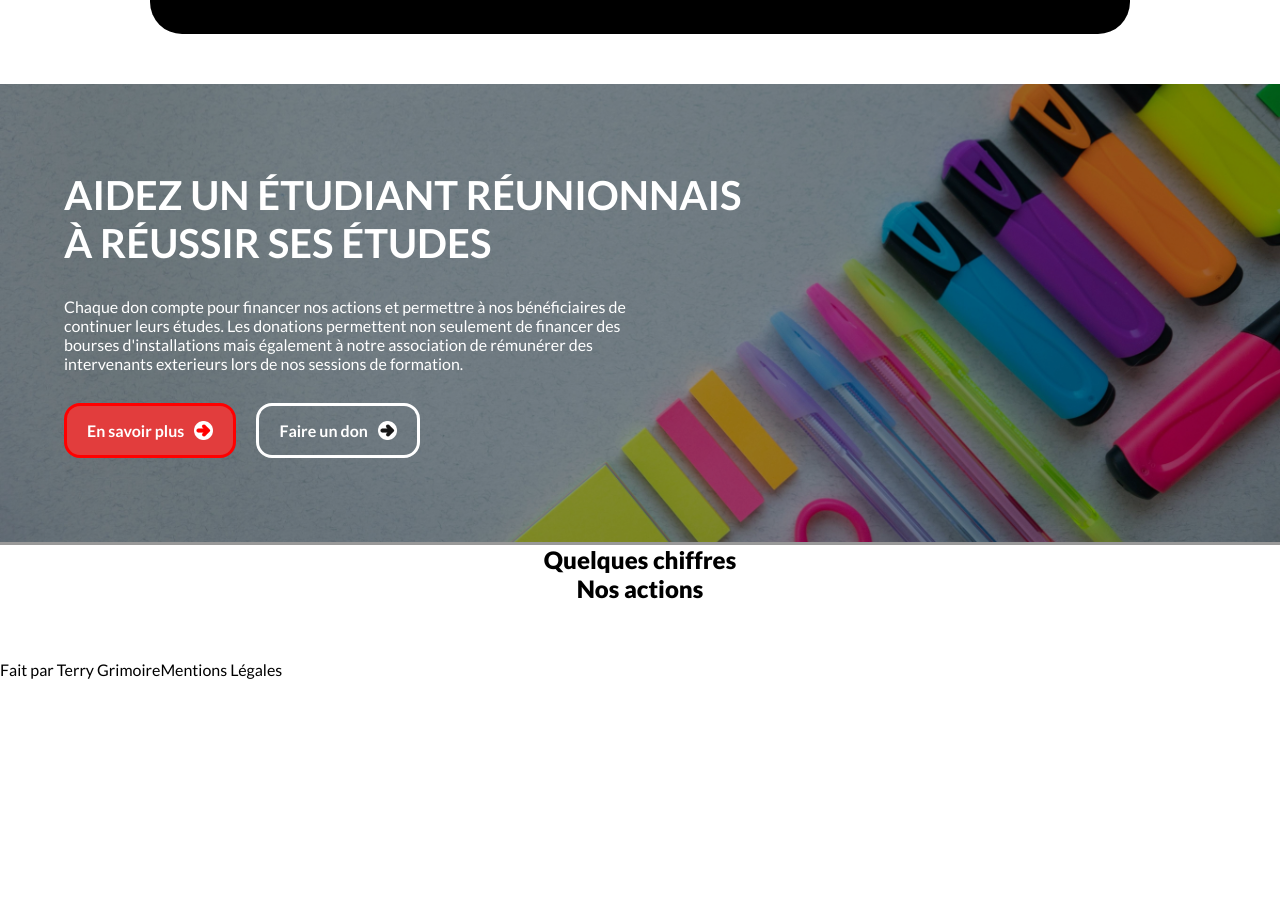
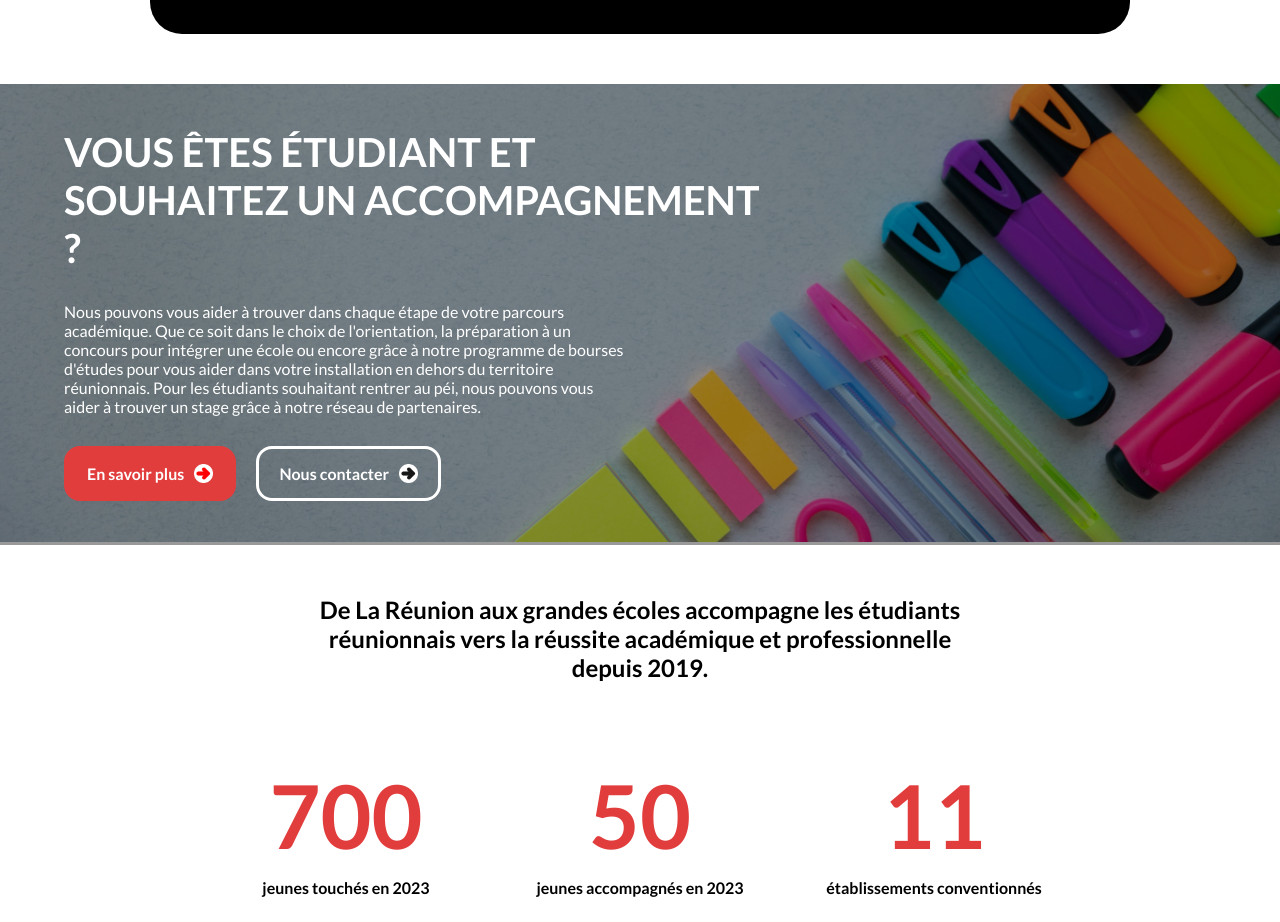
Before and after one commit to TerryGrimoire/DRGE, a React (Vite) app: page / in a window 1280 px wide. Shown: the part 1875-2797 px from the top of the page. Before the commit the page ends 2554 px from the top, so only its background shows below. Built offline with nearby package versions, Linux system fonts and the light colour scheme.

Commit message:
adding the chiffres section to home page

```diff
--- a/src/App.css
+++ b/src/App.css
@@ -378,7 +378,7 @@ width: 100%;
   display: flex;
   justify-content: center;
   align-items: center;
-  border: solid red 3px;
+  border: solid var(--third-color) 3px;
   font-size: 1rem;
   font-weight: bold;
   cursor: pointer;
@@ -556,3 +556,48 @@ width: 80%;
   margin-left: 0;
   margin-right: 20px;
 }
+
+.home_chiffres {
+  padding: 50px 150px;
+  display: flex;
+  flex-direction: column;
+  justify-content: center;
+  align-items: center;
+}
+
+.home_chiffres h4 {
+  font-size: 1.5rem;
+  text-align: center;
+  width: 70%;
+}
+
+.home_chiffres_content {
+  display: flex;
+  justify-content: center;
+  align-items: center;
+  flex-wrap: wrap;
+  padding: 40px 0;
+  width: 100%;
+}
+
+.home_chiffres_content div {
+  display: flex;
+  justify-content: center;
+  align-items: center;
+  flex-direction: column;
+  padding: 20px;
+  margin: 20px 0;
+  border-radius: 1rem;
+  width: 30%;
+}
+
+.home_chiffres_content div h5 {
+  font-size: 5.5rem;
+  font-weight: bolder;
+  margin-bottom: 10px;
+  color: var(--third-color);
+}
+
+.home_chiffres_content div p {
+  font-weight: bold;
+}
--- a/src/Data/chiffresFR.jsx
+++ b/src/Data/chiffresFR.jsx
@@ -1,24 +1,33 @@
 const chiffresFR = [
   {
     id: 0,
-    img: "",
-    alt: "",
-    titre: "",
-    texte: "",
+    titre: "700",
+    texte: "jeunes touchés en 2023",
   },
   {
-    id: 0,
-    img: "",
-    alt: "",
-    titre: "",
-    texte: "",
+    id: 1,
+    titre: "50",
+    texte: "jeunes accompagnés en 2023",
   },
   {
-    id: 0,
-    img: "",
-    alt: "",
-    titre: "",
-    texte: "",
+    id: 2,
+    titre: "11",
+    texte: "établissements conventionnés",
+  },
+  {
+    id: 3,
+    titre: "+ 17k",
+    texte: "euros de dons récoltés entre 2021 et 2022",
+  },
+  {
+    id: 4,
+    titre: "20",
+    texte: "lycées bénéficiaires depuis 2021",
+  },
+  {
+    id: 5,
+    titre: "15",
+    texte: "stages trouvés grâce à notre réseau",
   },
 ];
 
--- a/src/pages/Home.jsx
+++ b/src/pages/Home.jsx
@@ -107,13 +107,15 @@ export default function Home({ helmet }) {
         <img src={bourse} alt="effets scolaires eparpillés" />
         <div className="veil" />
         <div className="home_bourse_content">
-          <h4>Aidez un étudiant réunionnais à réussir ses études</h4>
+          <h4>Vous êtes étudiant et souhaitez un accompagnement ?</h4>
           <p>
-            Chaque don compte pour financer nos actions et permettre à nos
-            bénéficiaires de continuer leurs études. Les donations permettent
-            non seulement de financer des bourses d'installations mais également
-            à notre association de rémunérer des intervenants exterieurs lors de
-            nos sessions de formation.
+            Nous pouvons vous aider à trouver dans chaque étape de votre
+            parcours académique. Que ce soit dans le choix de l'orientation, la
+            préparation à un concours pour intégrer une école ou encore grâce à
+            notre programme de bourses d'études pour vous aider dans votre
+            installation en dehors du territoire réunionnais. Pour les étudiants
+            souhaitant rentrer au péi, nous pouvons vous aider à trouver un
+            stage grâce à notre réseau de partenaires.{" "}
           </p>
           <div className="CTA_container">
             <Link to="/Actions">
@@ -122,22 +124,21 @@ export default function Home({ helmet }) {
                 <img src={fleche2} alt="fleche" className="fleche" />
               </button>
             </Link>
-            <a
-              hreref="https://www.helloasso.com/associations/la-reunion-aux-grandes-ecoles/formulaires/1"
-              target="_blank"
-              rel="noreferrer"
-            >
+            <Link to="/Contact">
               <button type="button">
-                <p>Faire un don</p>
+                <p>Nous contacter</p>
                 <img src={fleche} alt="fleche" className="fleche" />
               </button>
-            </a>
+            </Link>
           </div>
         </div>
       </section>
-      <section className="chiffres">
-        <h2>Quelques chiffres</h2>
-        <div>
+      <section className="home_chiffres">
+        <h4>
+          De La Réunion aux grandes écoles accompagne les étudiants réunionnais
+          vers la réussite académique et professionnelle depuis 2019.
+        </h4>
+        <div className="home_chiffres_content">
           {chiffres.map((chiffre) => (
             <div>
               <h5>{chiffre.titre}</h5> <p>{chiffre.texte}</p>
@@ -157,6 +158,14 @@ export default function Home({ helmet }) {
           ))}
         </div>
       </section>
+      <p>
+        {" "}
+        Aidez un étudiant réunionnais à réussir ses études //Chaque don compte
+        pour financer nos actions et permettre à nos bénéficiaires de continuer
+        leurs études. Les donations permettent non seulement de financer des
+        bourses d'installations mais également à notre association de rémunérer
+        des intervenants exterieurs lors de nos sessions de formation.
+      </p>
     </main>
   );
 }
```
